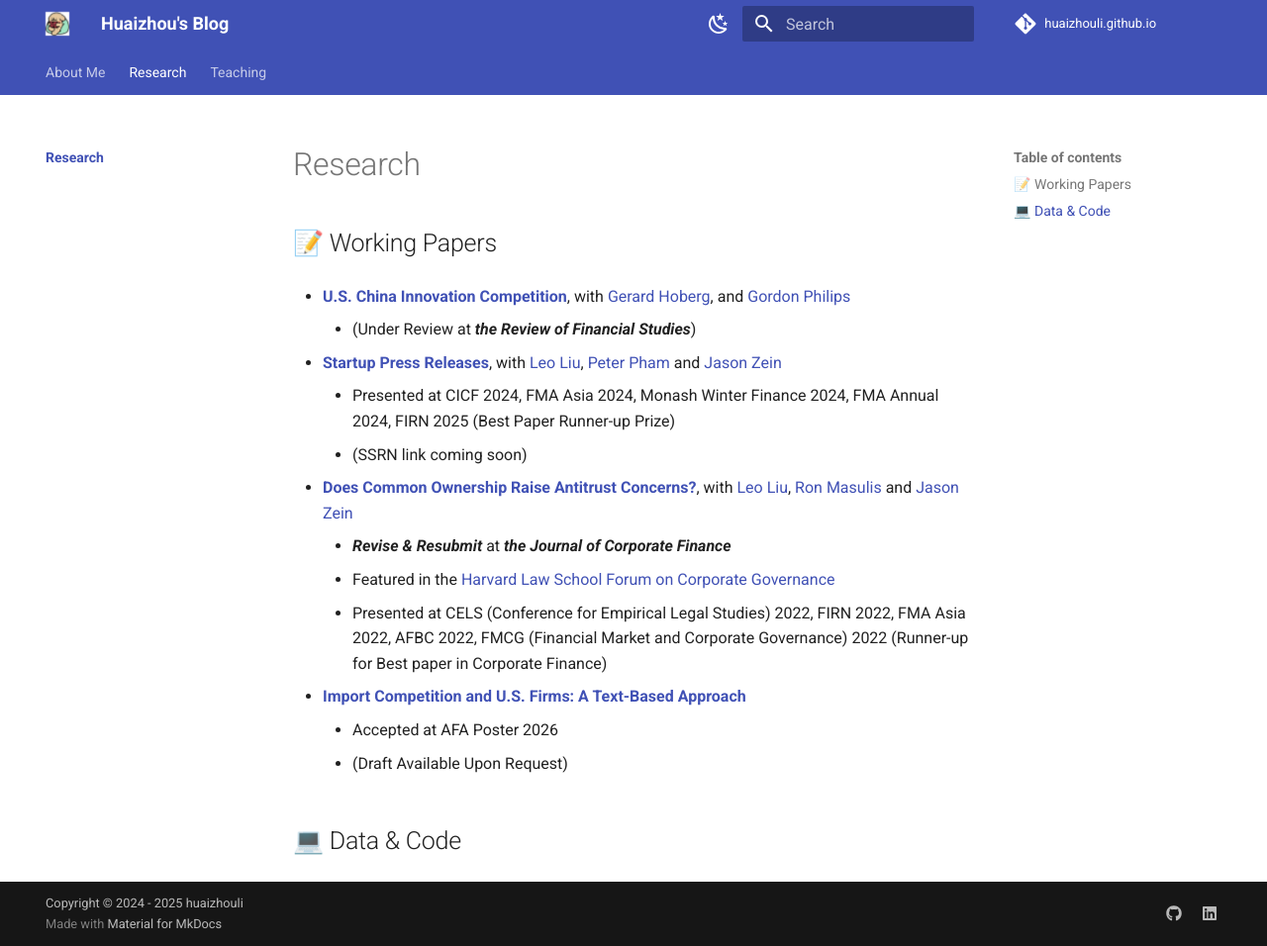
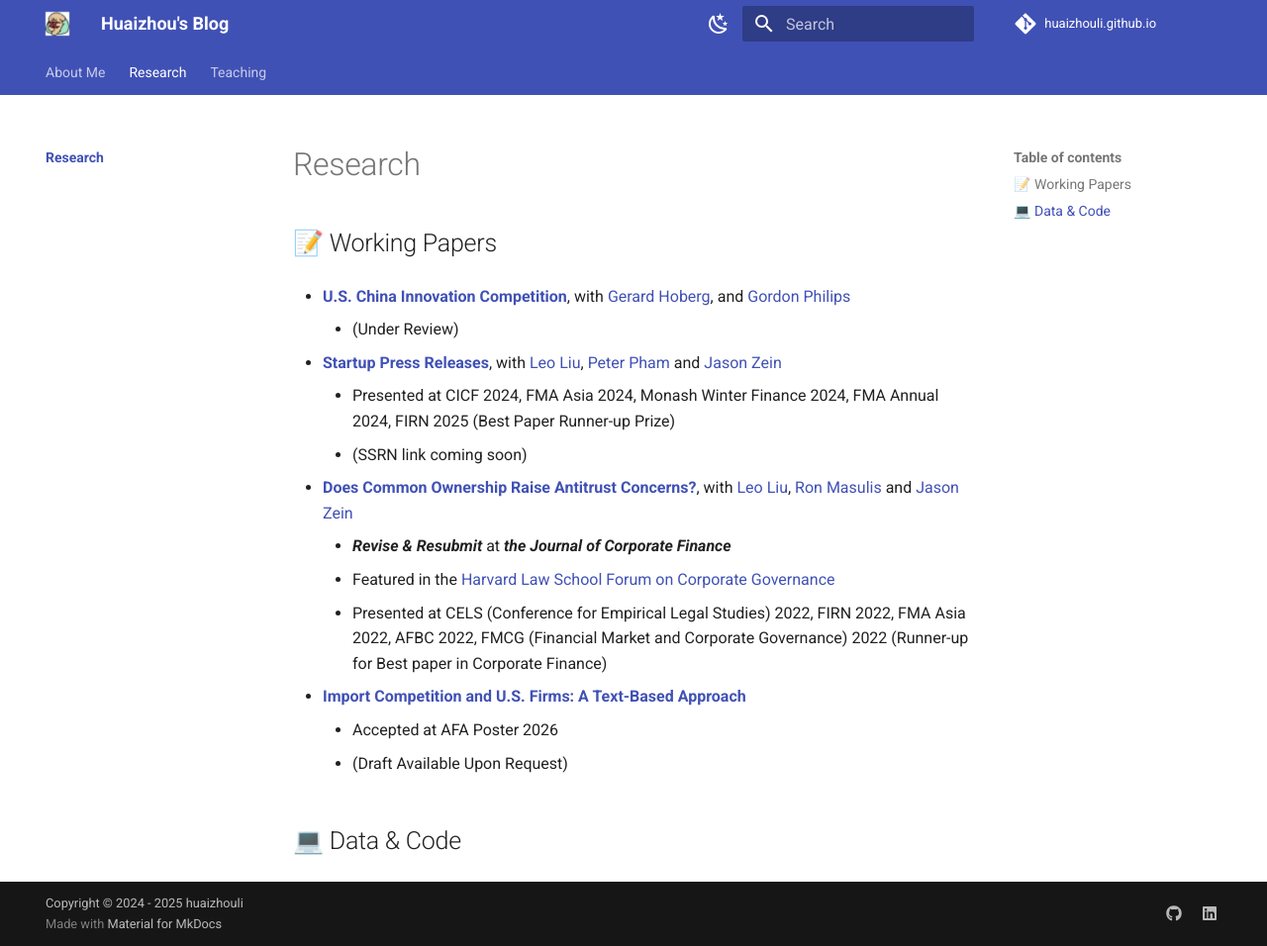
Before and after one commit to huaizhouli/huaizhouli.github.io, an MkDocs documentation site: the page built from docs/research/index.md, in a window 1280 px wide and 956 px high. Shown: the whole window at 99% size. Built offline with MkDocs 1.6.1 and Material for MkDocs 9.7.7, drawn with Linux system fonts in a browser that asks for light colours; comment, search, counter and statistics services are not loaded.

Commit message:
Update index.md

```diff
--- a/docs/research/index.md
+++ b/docs/research/index.md
@@ -3,7 +3,7 @@
 ## 📝 Working Papers
 
 - [**U.S. China Innovation Competition**](https://papers.ssrn.com/sol3/papers.cfm?abstract_id=6730426), with [Gerard Hoberg](https://faculty.marshall.usc.edu/Gerard-Hoberg/), and [Gordon Philips](https://faculty.tuck.dartmouth.edu/gordon-phillips/)
-    - (Under Review at **_the Review of Financial Studies_**)
+    - (Under Review)
 
 - [**Startup Press Releases**](https://www.dropbox.com/scl/fi/npdnby1w9cokinkf5f053/main.pdf?rlkey=6vg70dqft25g7qgwvy31bwnm5&st=2f0fp7r1&dl=0), with [Leo Liu](https://leoliu0.github.io/), [Peter Pham](https://sites.google.com/view/peterkienpham/home) and [Jason Zein](https://www.jasonzein.com/)
     - Presented at CICF 2024, FMA Asia 2024, Monash Winter Finance 2024, FMA Annual 2024, FIRN 2025 (Best Paper Runner-up Prize)
```
